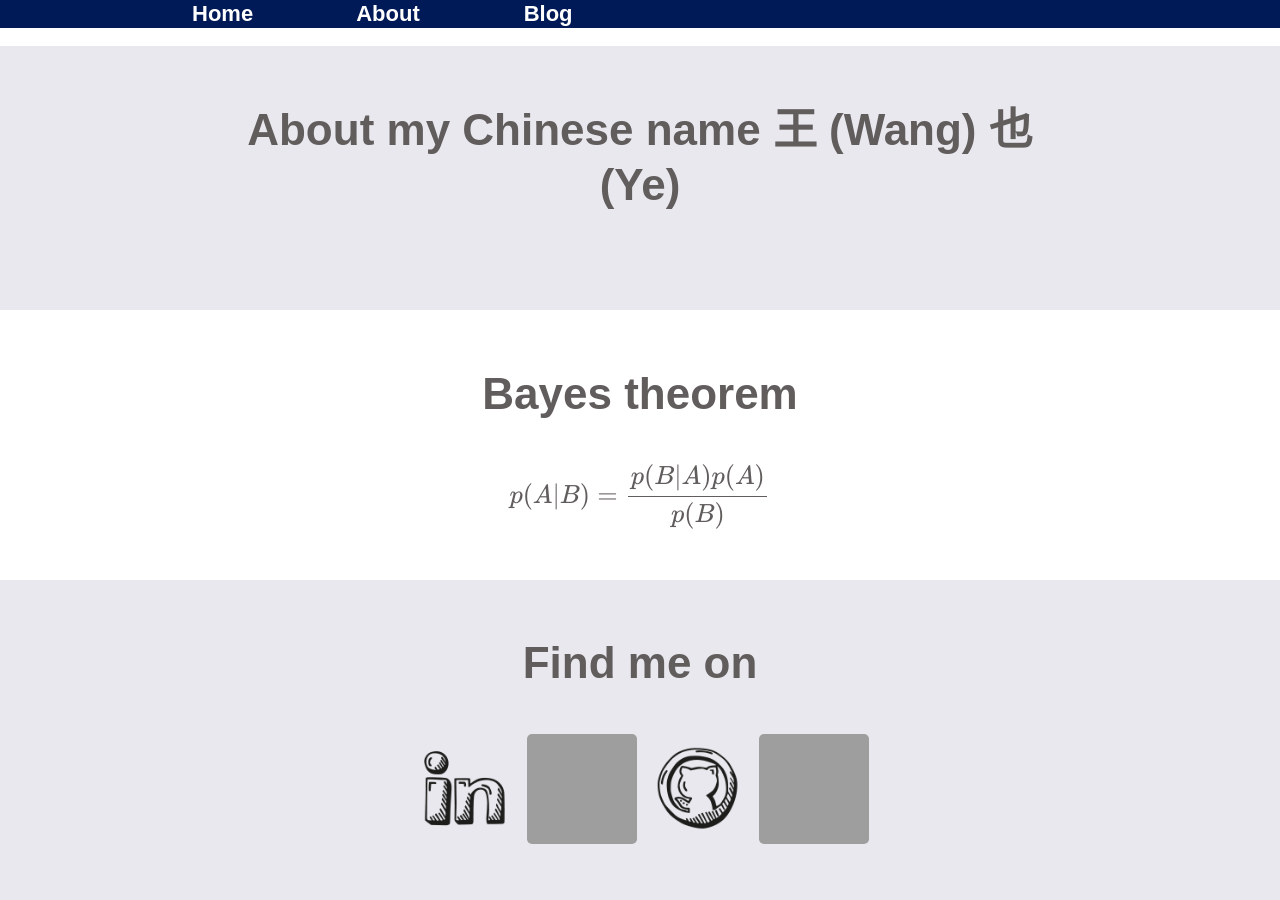
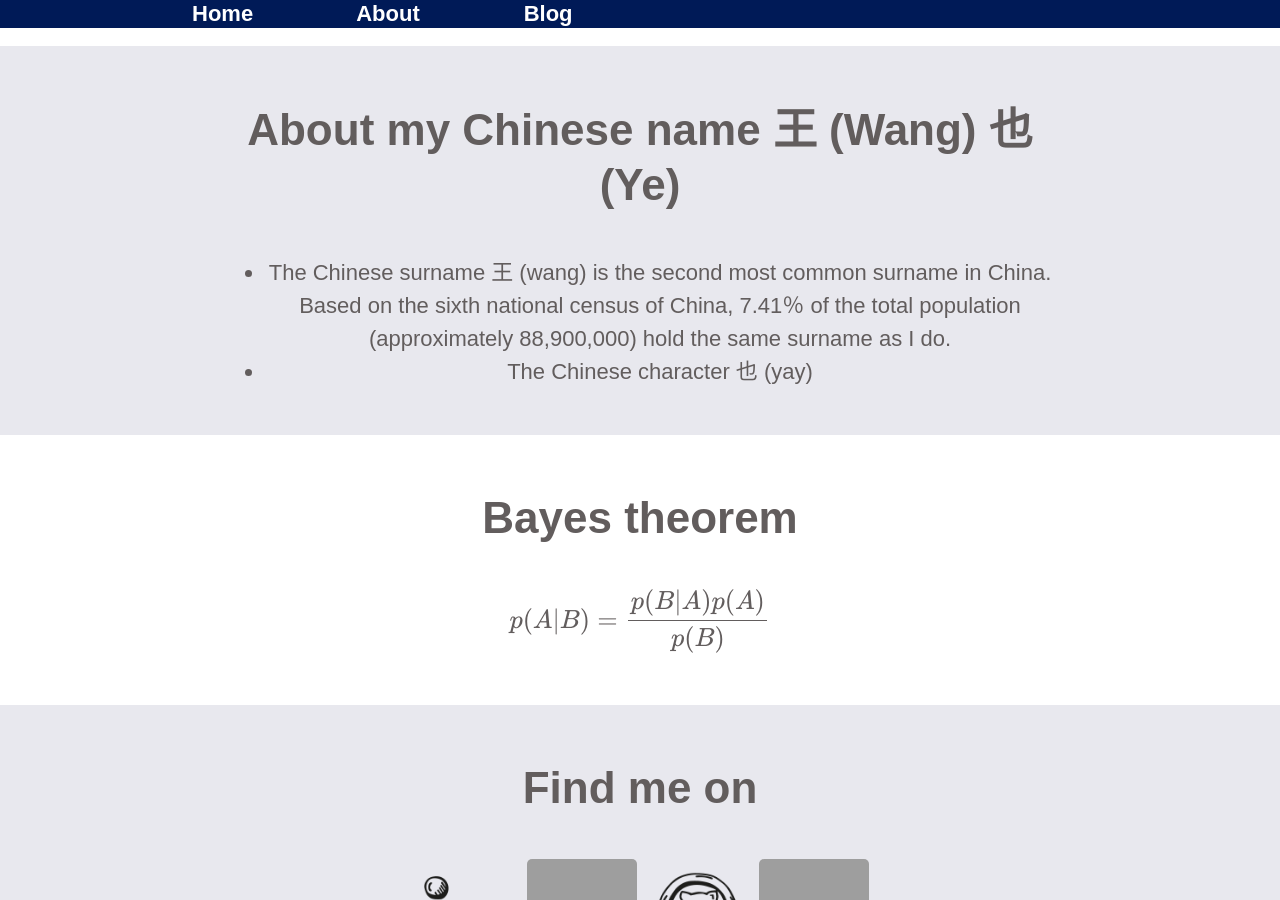
Before and after one commit to ericyewang/ericyewang.github.io, a Jekyll site: the page built from index.html, in a window 1280 px wide and 900 px high, scrolled down 872 px. Built offline with Jekyll 4.4.1, drawn with Linux system fonts in a browser that asks for light colours; formulas are drawn with MathJax 3; the list of posts is cut into pages by our own code; comment, search, counter and statistics services are not loaded; grey boxes are pictures that could not be loaded.

Commit message:
Update index.html

```diff
--- a/index.html
+++ b/index.html
@@ -52,6 +52,11 @@ title: Home
 <div class="jumbotron2">
 <div class="container-home">
   <h1>About my Chinese name 王 (Wang) 也 (Ye)</h1>
+  <ul>
+    <li>The Chinese surname 王 (wang) is the second most common surname in China. Based on the sixth national census of China,
+  7.41％ of the total population (approximately 88,900,000) hold the same surname as I do. </li>
+    <li>The Chinese character 也 (yay)</li>
+    </ul>
   </div>
   </div>
 
```
